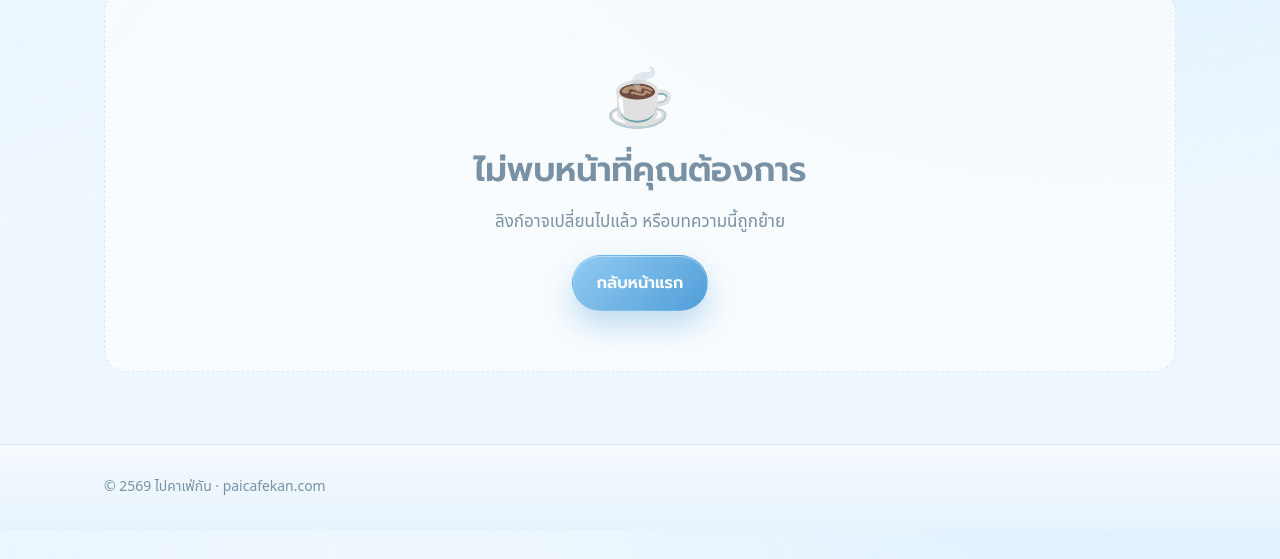
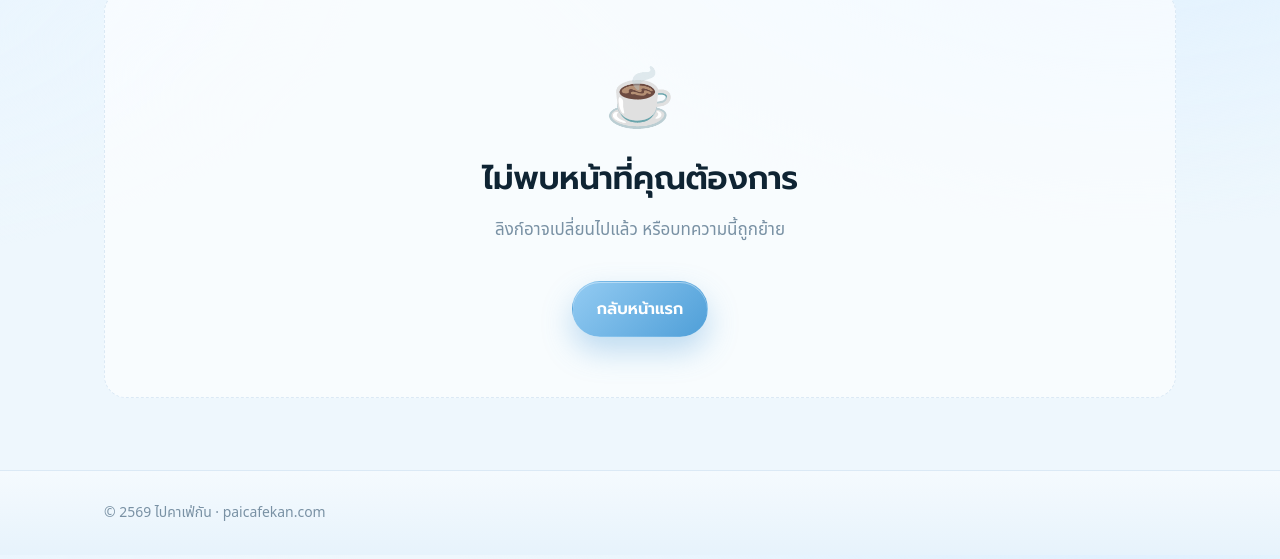
Before and after one commit to userlooin/paicafekan, a plain HTML site: page 404.html in a window 1280 px wide. Shown: the part 81-640 px from the top of the page. Drawn offline with Linux system fonts and the light colour scheme; a web font is replaced by a local one.

Commit message:
style: about/404 polish (wide article guard, empty state)

```diff
--- a/assets/style.css
+++ b/assets/style.css
@@ -603,6 +603,9 @@ p { text-wrap: pretty; }
 
 .article-body { font-size: 1.02rem; color: var(--ink-soft); }
 
+/* หน้าเนื้อหาเดี่ยว (เช่น /about/) ที่ไม่ได้อยู่ใน article-layout */
+.wrap > .article-body { max-width: 760px; margin: 0 auto; }
+
 .article-body > * + * { margin-top: 1.1em; }
 
 .article-body h2 {
@@ -856,6 +859,8 @@ p { text-wrap: pretty; }
   border: 1px dashed var(--line);
   border-radius: var(--radius);
 }
+.empty h1 { font-size: clamp(1.4rem, 3vw, 1.9rem); margin: 10px 0 6px; color: var(--ink); }
+.empty .btn { margin-top: 18px; }
 
 .zone-links { padding: 8px 0 56px; }
 
```
